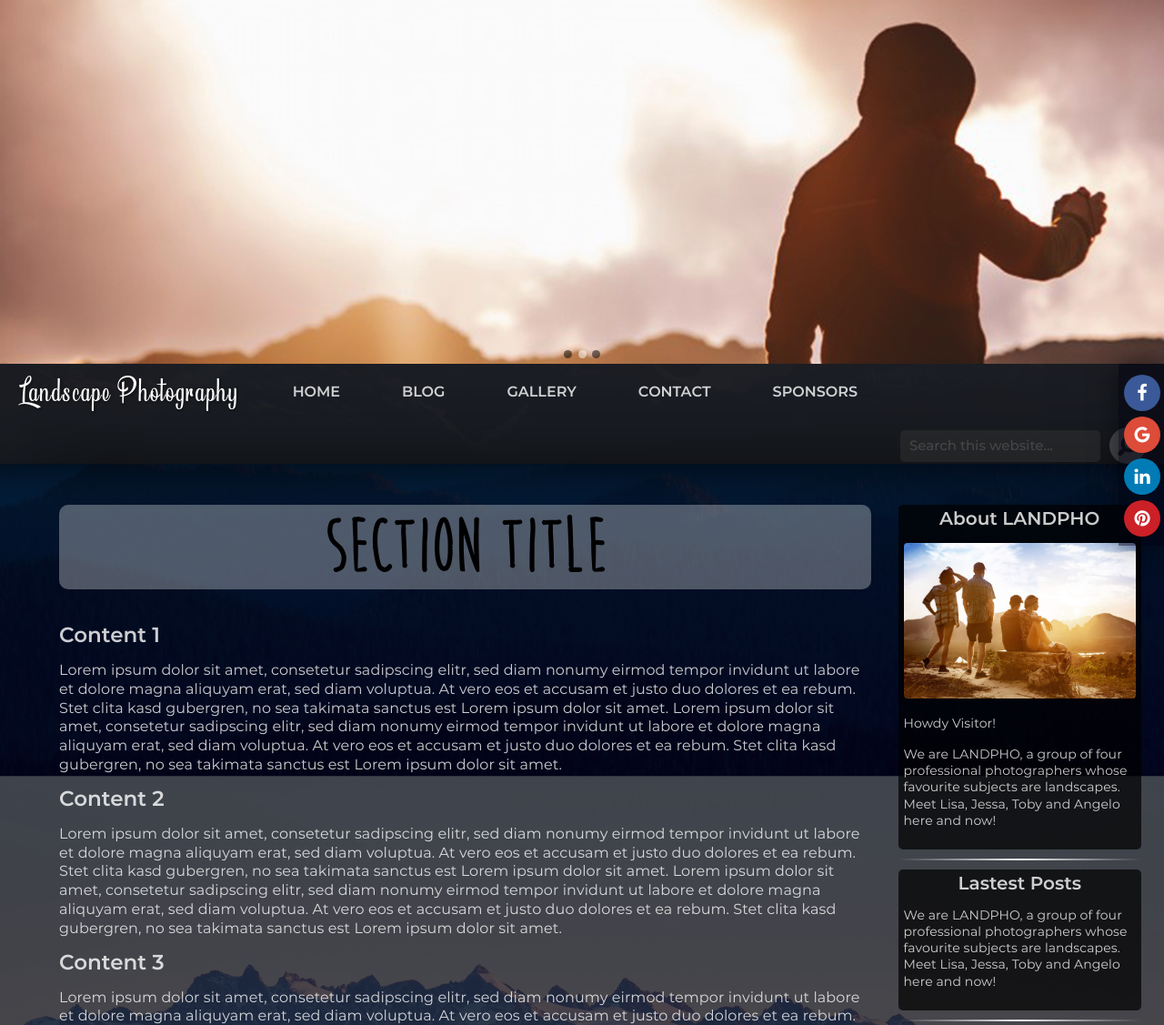
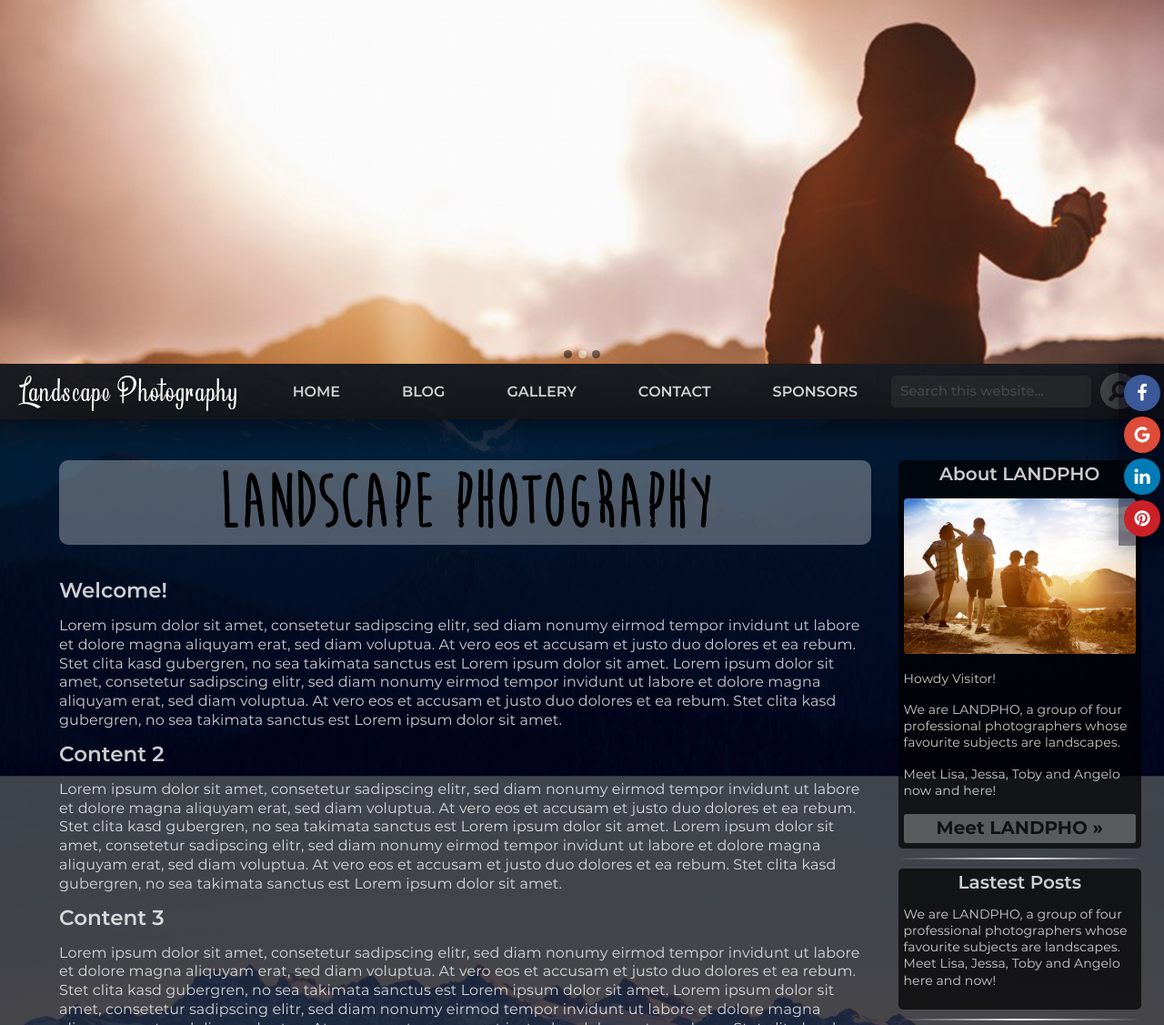
Before and after one commit to addocode/bbz-s2pb, a plain HTML site: page index.html in a window 1280 px wide. Shown: the top 1127 px of the page at 91% size. Drawn offline with Linux system fonts and the light colour scheme.

Commit message:
update 20473618

```diff
--- a/css/style.css
+++ b/css/style.css
@@ -103,6 +103,8 @@ p {
 
 #navbar ul li form {
   float: right;
+  position: absolute;
+  right: 40px;
 }
 
 #search-input {
@@ -306,6 +308,24 @@ aside article h2 {
     width: 255px;
     border-radius: 4px;
     margin-bottom: 15px;
+}
+
+.button {
+  font-family: 'montserratbold';
+  font-size: 20px;
+  text-decoration: none;
+  background-color: rgba(255, 255, 255, 0.3);
+  color: rgba(0, 0, 0, 0.8);
+  text-align: center;
+  padding: 6px 0;
+  display: block;
+  border-radius: 3px;
+}
+
+.button:hover {
+    background-color: rgba(255, 30, 30, 0.8);
+    color: rgba(255, 255, 255, 0.8);
+    transition: all 0.3s;
 }
 
 
--- a/index.html
+++ b/index.html
@@ -98,8 +98,8 @@
                 <li>
                     <form action="php/search.php">
                         <input type="text" id="search-input" name="search" placeholder="Search this website...">
+                        <img id="search-icon" src="img/search.svg" alt="Search">
                     </form>
-                    <img id="search-icon" src="img/search.svg" alt="Search">
                 </li>
             </ul>
         </nav>
@@ -117,8 +117,8 @@
     <main>
         <div class="wrapper">
             <section>
-                <h1>Section Title</h1>
-                <h2>Content 1</h2>
+                <h1>Landscape Photography</h1>
+                <h2>Welcome!</h2>
                 <p>Lorem ipsum dolor sit amet, consetetur sadipscing elitr, sed diam nonumy eirmod tempor invidunt ut labore et dolore magna aliquyam erat, sed diam voluptua. At vero eos et accusam et justo duo dolores et ea rebum. Stet clita kasd gubergren, no sea takimata sanctus est Lorem ipsum dolor sit amet. Lorem ipsum dolor sit amet, consetetur sadipscing elitr, sed diam nonumy eirmod tempor invidunt ut labore et dolore magna aliquyam erat, sed diam voluptua. At vero eos et accusam et justo duo dolores et ea rebum. Stet clita kasd gubergren, no sea takimata sanctus est Lorem ipsum dolor sit amet.</p>
 
                 <h2>Content 2</h2>
@@ -142,7 +142,9 @@
                     <h2>About LANDPHO</h2>
                     <img id="img-team" src="img/team.jpg" alt="Team">
                     <p>Howdy Visitor!</p>
-                    <p>We are LANDPHO, a group of four professional photographers whose favourite subjects are landscapes. Meet Lisa, Jessa, Toby and Angelo here and now!</p>
+                    <p>We are LANDPHO, a group of four professional photographers whose favourite subjects are landscapes.</p>
+                    <p>Meet Lisa, Jessa, Toby and Angelo now and here!</p>
+                    <a class="button" href="contact.html">Meet LANDPHO »</a>
                 </article>
 
                 <div class="ruler"></div>
```
